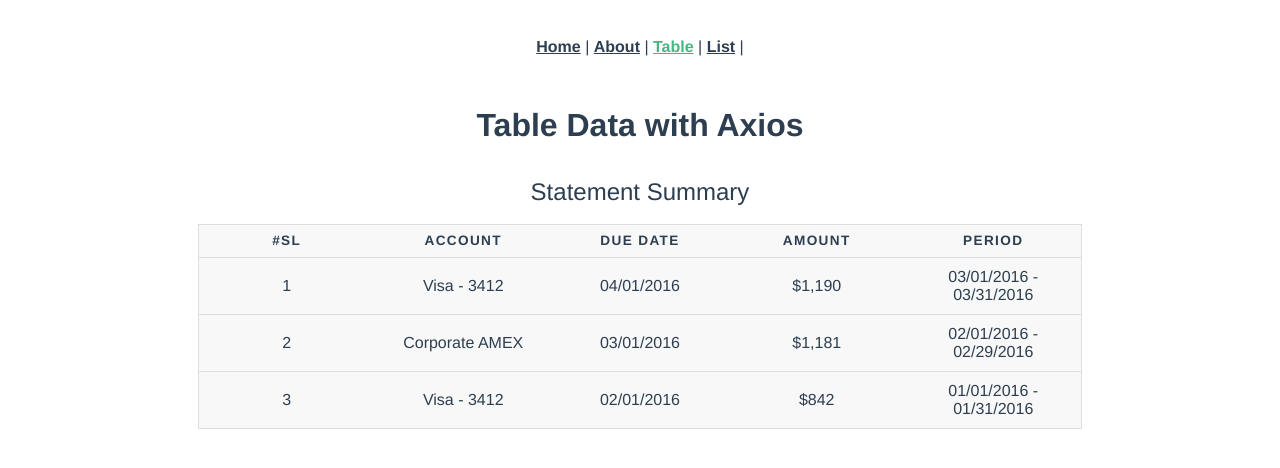
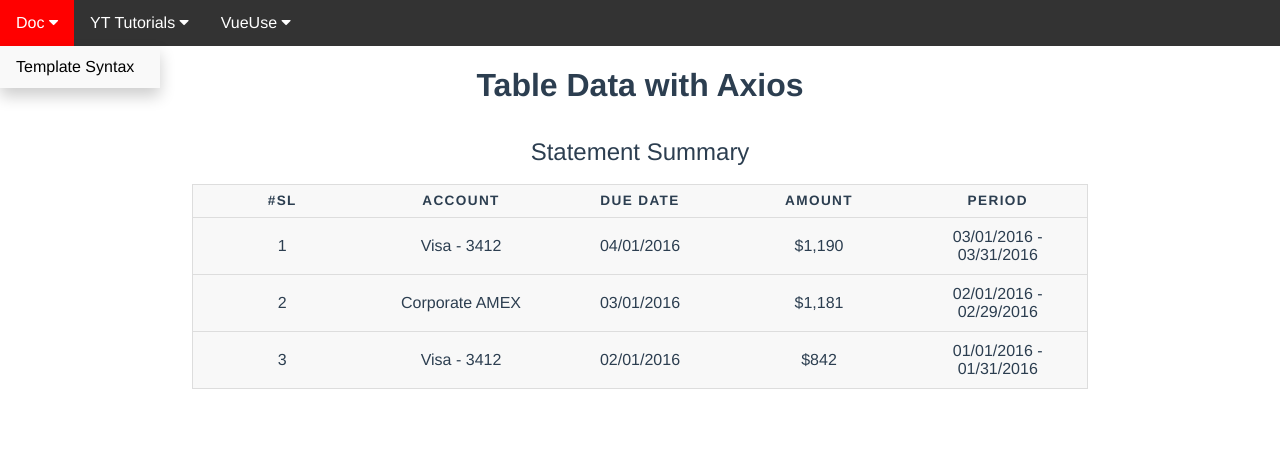
Before and after one commit to BlackKnightZERO/mastering-vue-3, a Vue app: page /table in a window 1280 px wide. Shown: the top 468 px of the page. Built offline with nearby package versions, Linux system fonts and the light colour scheme; data requests are answered from the project's data file.

Commit message:
reorganized-into-layers

```diff
--- a/public/index.html
+++ b/public/index.html
@@ -6,6 +6,7 @@
     <meta name="viewport" content="width=device-width,initial-scale=1.0">
     <link rel="icon" href="<%= BASE_URL %>favicon.ico">
     <title><%= htmlWebpackPlugin.options.title %></title>
+    <link rel="stylesheet" href="https://cdnjs.cloudflare.com/ajax/libs/font-awesome/4.7.0/css/font-awesome.min.css">
   </head>
   <body>
     <noscript>
--- a/src/App.vue
+++ b/src/App.vue
@@ -1,9 +1,41 @@
 <template>
-  <div id="nav">
+  <!-- <div id="nav">
     <router-link to="/">Home</router-link> |
     <router-link to="/about">About</router-link> |
     <router-link to="/table">Table</router-link> |
     <router-link to="/list">List</router-link> |
+  </div> -->
+  <div class="navbar">
+
+      <div class="dropdown">
+          <button class="dropbtn">Doc
+            <i class="fa fa-caret-down"></i>
+          </button>
+          <div class="dropdown-content">
+            <router-link to="/template-syntax">Template Syntax</router-link>
+          </div>
+      </div>
+
+      <div class="dropdown">
+          <button class="dropbtn">YT Tutorials
+            <i class="fa fa-caret-down"></i>
+          </button>
+          <div class="dropdown-content">
+            <router-link to="/">Home(Composition API)</router-link>
+            <router-link to="/about">About(Composition API)</router-link>
+            <router-link to="/table">Table(Suspense)</router-link>
+          </div>
+      </div>
+
+      <div class="dropdown">
+          <button class="dropbtn">VueUse
+            <i class="fa fa-caret-down"></i>
+          </button>
+          <div class="dropdown-content">
+            <router-link to="/list">List(useFetch)</router-link>
+          </div>
+      </div>
+
   </div>
   <router-view/>
 </template>
@@ -29,7 +61,71 @@ export default {
   color: #2c3e50;
 }
 
-#nav {
+body{
+  margin: 0;
+}
+
+.navbar {
+  overflow: hidden;
+  background-color: #333;
+}
+
+.navbar a {
+  float: left;
+  font-size: 16px;
+  color: white;
+  text-align: center;
+  padding: 14px 16px;
+  text-decoration: none;
+}
+
+.dropdown {
+  float: left;
+  overflow: hidden;
+}
+
+.dropdown .dropbtn {
+  font-size: 16px;
+  border: none;
+  outline: none;
+  color: white;
+  padding: 14px 16px;
+  background-color: inherit;
+  font-family: inherit;
+  margin: 0;
+}
+
+.navbar a:hover, .dropdown:hover .dropbtn {
+  background-color: red;
+}
+
+.dropdown-content {
+  display: none;
+  position: absolute;
+  background-color: #f9f9f9;
+  min-width: 160px;
+  box-shadow: 0px 8px 16px 0px rgba(0,0,0,0.2);
+  z-index: 1;
+}
+
+.dropdown-content a {
+  float: none;
+  color: black;
+  padding: 12px 16px;
+  text-decoration: none;
+  display: block;
+  text-align: left;
+}
+
+.dropdown-content a:hover {
+  background-color: #ddd;
+}
+
+.dropdown:hover .dropdown-content {
+  display: block;
+}
+
+/* #nav {
   padding: 30px;
 }
 
@@ -40,5 +136,5 @@ export default {
 
 #nav a.router-link-exact-active {
   color: #42b983;
-}
+} */
 </style>
--- a/src/router/index.js
+++ b/src/router/index.js
@@ -2,6 +2,7 @@ import { createRouter, createWebHistory } from 'vue-router'
 import Home from '../views/Home.vue'
 import Table from '../views/Table.vue'
 import List from '../views/List.vue'
+import TemplateSyntax from '../views/Docs/TemplateSyntax.vue'
 
 const routes = [
   {
@@ -26,7 +27,13 @@ const routes = [
     path: '/list',
     name: 'List',
     component: List
-  }
+  },
+  // Docs
+  {
+    path: '/template-syntax',
+    name: 'TemplateSyntax',
+    component: TemplateSyntax
+  },
 ]
 
 const router = createRouter({
--- /dev/null
+++ b/src/views/Docs/TemplateSyntax.vue
@@ -0,0 +1,51 @@
+<template>
+  <div id="TemplateSyntax">
+      <h2>TemplateSyntax</h2>
+      <hr>
+      <h4><span v-html="rawHTML"></span></h4>
+      <h4 :id="dynamicId">Attribute Bindings</h4>
+      <button :disabled="isButtonDisabled1" @click="disableOtherBtn">Boolean Attribute 1</button>
+      <button :disabled="isButtonDisabled2" @click="disableOtherBtn">Boolean Attribute 2</button>
+  </div>
+</template>
+
+<script>
+import {ref} from 'vue'
+
+export default {
+    setup() {
+        const rawHTML = ref(null)
+        rawHTML.value = "<span>Raw HTML from Composition API</span>"
+        return { rawHTML }
+    },
+
+
+    data() {
+        return {
+            optionsHTML:"<span>Raw HTML from Options API</span>",
+            dynamicId: "none",
+            isButtonDisabled1:false,
+            isButtonDisabled2:true,
+        }
+    },
+
+    mounted() {
+        setTimeout(()=> {
+            this.dynamicId="newDynamicId"
+        },2000)
+    },
+
+    methods: {
+        disableOtherBtn() {
+            this.isButtonDisabled1 = !this.isButtonDisabled1
+            this.isButtonDisabled2 = !this.isButtonDisabled2
+        }
+    }
+}
+</script>
+
+<style scoped>
+#newDynamicId{
+    color: green
+}
+</style>
--- a/src/views/TableRow.vue
+++ b/src/views/TableRow.vue
@@ -1,4 +1,8 @@
 <template>
+    <template v-if="requestError">
+      <tr><td colspan="5">{{ requestError }}</td></tr>
+    </template>
+    <template v-else>
       <tr v-for="(row, index) in data" :key="index">
           <td data-label="index">{{ ++index }}</td>
           <td data-label="Account">{{ row.account }}</td>
@@ -6,6 +10,7 @@
           <td data-label="Amount">{{ row.amount }}</td>
           <td data-label="Period">{{ row.period }}</td>
       </tr>
+    </template>
 </template>
 
 <script>
@@ -16,17 +21,25 @@ import axios from 'axios'
 export default defineComponent({
     async setup() {
         const data = ref(null)
+        const requestError = ref(null)
+
         const url = `http://localhost:3000/statement`
+
         await axios.get(url)
         .then(function (response) {
-            console.log(response.data);
             data.value = response.data
         })
         .catch(function (error) {
-            console.log(error);
+              if (error.response) {
+                requestError.value = error.message
+              } else if (error.request) {
+                requestError.value = error.message
+              } else {
+                requestError.value = error.message
+              }
         })
 
-        return { data }
+        return { data, requestError }
     },
 })
 </script>
```
Also changed, not shown: src/views/Table.vue (line endings or trailing spaces). Lines whose indentation alone changed are shown as unchanged.
